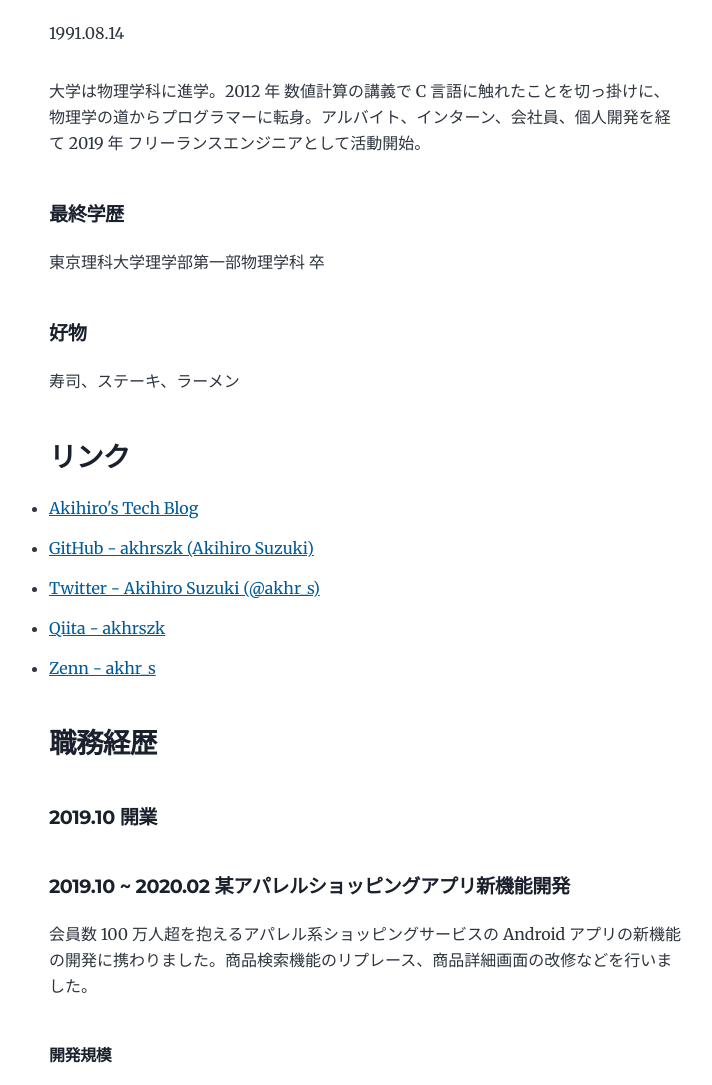
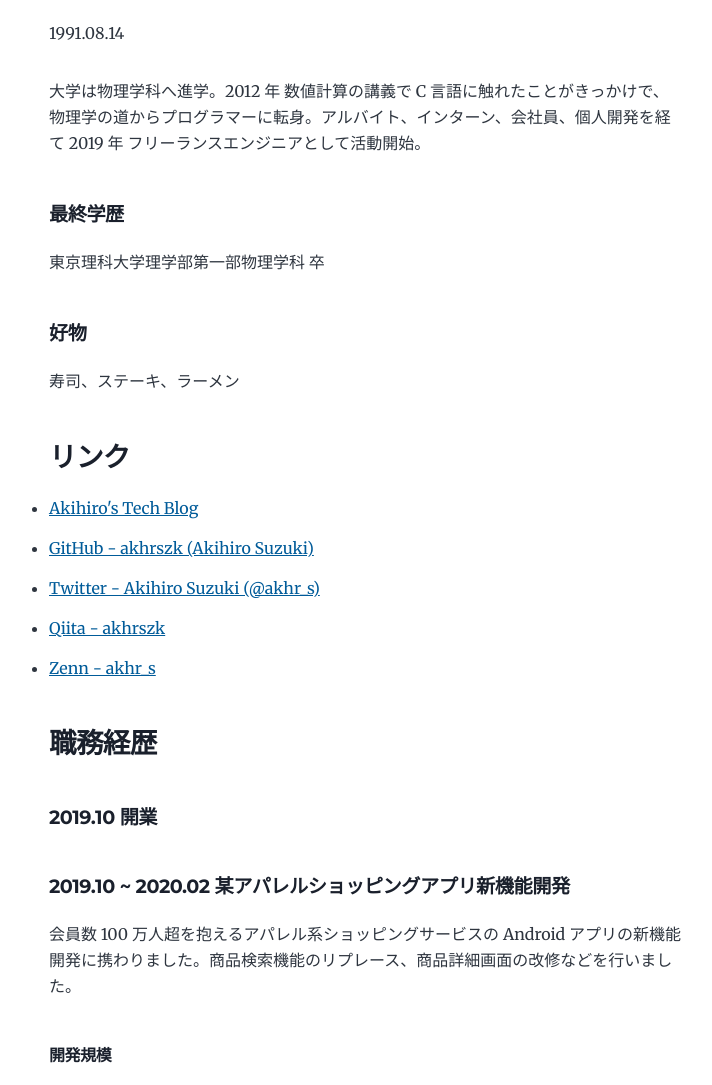
Before and after one commit to akhrszk/blog, a Gatsby site: page /about/ in a window 1280 px wide. Shown: the part 165-1250 px from the top of the page, without its empty margins (275-987 px from the left). Built offline with nearby package versions, Linux system fonts and the light colour scheme; Gatsby itself is replaced by a stand-in of ours.

Commit message:
:memo: Edited about

```diff
--- a/content/about/index.md
+++ b/content/about/index.md
@@ -5,7 +5,7 @@ date: "2022-02-06T02:38:10+0900"
 
 1991.08.14
 
-大学は物理学科に進学。2012 年 数値計算の講義で C 言語に触れたことを切っ掛けに、物理学の道からプログラマーに転身。アルバイト、インターン、会社員、個人開発を経て 2019 年 フリーランスエンジニアとして活動開始。
+大学は物理学科へ進学。2012 年 数値計算の講義で C 言語に触れたことがきっかけで、物理学の道からプログラマーに転身。アルバイト、インターン、会社員、個人開発を経て 2019 年 フリーランスエンジニアとして活動開始。
 
 ##### 最終学歴
 
@@ -29,7 +29,7 @@ date: "2022-02-06T02:38:10+0900"
 
 ##### 2019.10 ~ 2020.02 某アパレルショッピングアプリ新機能開発
 
-会員数 100 万人超を抱えるアパレル系ショッピングサービスの Android アプリの新機能の開発に携わりました。商品検索機能のリプレース、商品詳細画面の改修などを行いました。
+会員数 100 万人超を抱えるアパレル系ショッピングサービスの Android アプリの新機能開発に携わりました。商品検索機能のリプレース、商品詳細画面の改修などを行いました。
 
 ###### 開発規模
 
```
